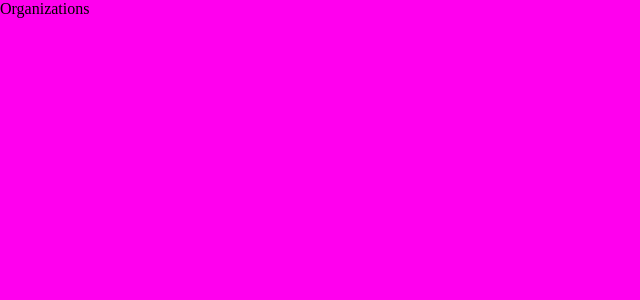
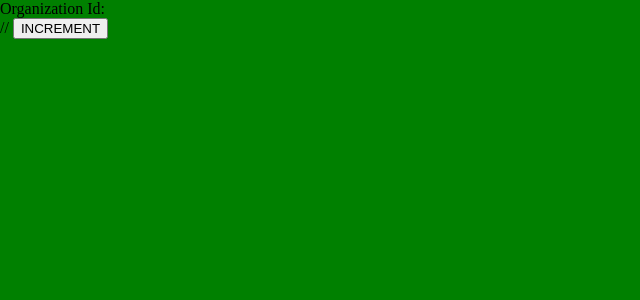
Before and after one commit to manumoi/viteTest, a React (Vite) app: page /organizations/1 in a window 1280 px wide. Shown: the top 300 px of the page, without its empty margins (0-640 px from the left). Built offline with nearby package versions, Linux system fonts and the light colour scheme.

Commit message:
routes fixed. in process of adding sessionData

```diff
--- /dev/null
+++ b/src/global/UserProfile.jsx
@@ -0,0 +1,41 @@
+import React, {useState} from 'react'
+
+const UserProfile =()=>{
+    const [organizationId, setOrganizationId]= useState(1234)
+
+    function handleIncrement(){
+      let oid = organizationId+1
+      //     setOrganizationId(oid)
+      console.log(oid);
+    }
+}
+
+
+export default UserProfile
+
+    // function handleIncrement(){
+    //     let oid = organizationId+1
+    //     setOrganizationId(oid)
+  	//     console.log(oid);
+    //
+
+
+
+// const SessionData() => {
+
+
+
+
+//     // organizationId:"1234",
+//     // organizationName:"IDU",
+//     // userId: "abcd",
+//     // userName: "Manu",
+//     // contentId: "5e6f7g",
+//     // contentTitle: "Premier contenu",
+//     // variantId: "dfjskljfdkl",
+//     // variantTitle : "blablabla",
+//     // studyId:"zzzzjhklfdjh",
+//     // studyTitle: "evaluation 1"
+// }
+
+// export default SessionData;
--- a/src/pages/App.jsx
+++ b/src/pages/App.jsx
@@ -42,18 +42,22 @@ const App = () => {
       <Routes>
         <Route path="/">
           <Route index element={<Home/>}/>
-          <Route path="organizations" element={<OrganizationListing />}> {/*Only available to admin users*/}
-            <Route path=":organizationId" element={<Organization />} >
+          <Route path="organizations"> {/*Only available to admin users*/}
+            <Route index element={<OrganizationListing />}/>
+            <Route path=":organizationId">
+              <Route index element={<Organization />}/>
               <Route path="analytics" element={<OrganizationAnalytics />} />
             </Route>
           </Route>
           <Route path="contents"> {/*List of contents visible in OrganizationPage*/}
-            <Route path=":contentId" element={<Content />}>
+            <Route path=":contentId">
+              <Route index element={<Content />}/>
               <Route path="analytics" element={<ContentAnalytics />} />
             </Route>
           </Route>
           <Route path="studies"> {/*List of studies visible in OrganizationPage*/}
-            <Route path=":studyId" element={<Study />}>
+            <Route path=":studyId">
+              <Route index element={<Study />}/>
               <Route path="analytics" element={<StudyAnalytics />} />
             </Route>
           </Route>
--- a/src/pages/organization/Organization.jsx
+++ b/src/pages/organization/Organization.jsx
@@ -1,10 +1,18 @@
-import React from 'react'
+import React, { useEffect, useState } from 'react'
 import './organization.scss'
+import UserProfile from "../../global/UserProfile"
 
 const Organization = () => {
+
+  function handleIncrement(){
+    UserProfile.handleIncrement()
+  }
+
   return (
     <div className='organization'>
-        organization
+        Organization Id: {UserProfile.organizationId}
+        <br/>
+      //  <button onClick={handleIncrement}>INCREMENT</button>
     </div>
   )
 }
```
